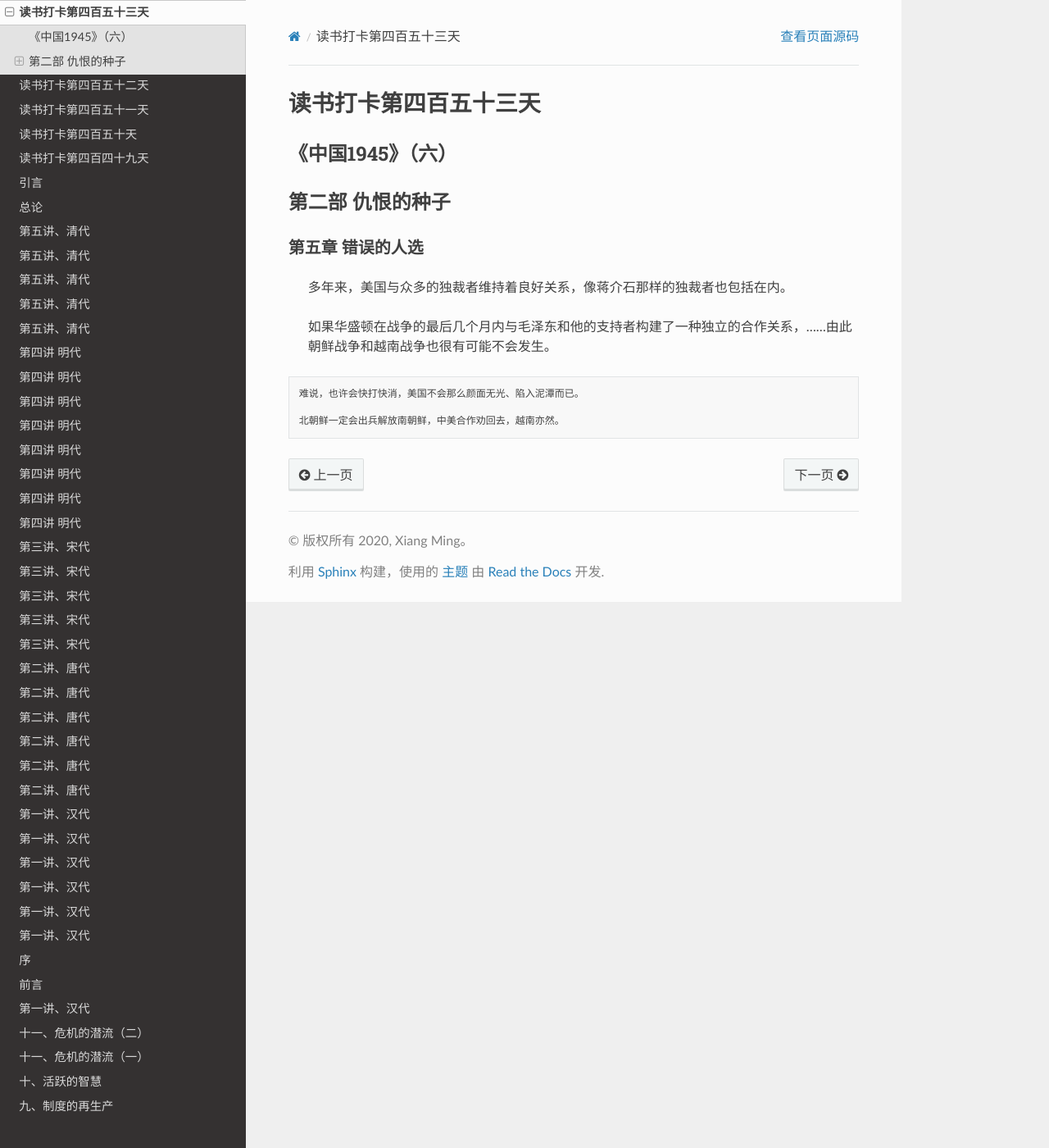
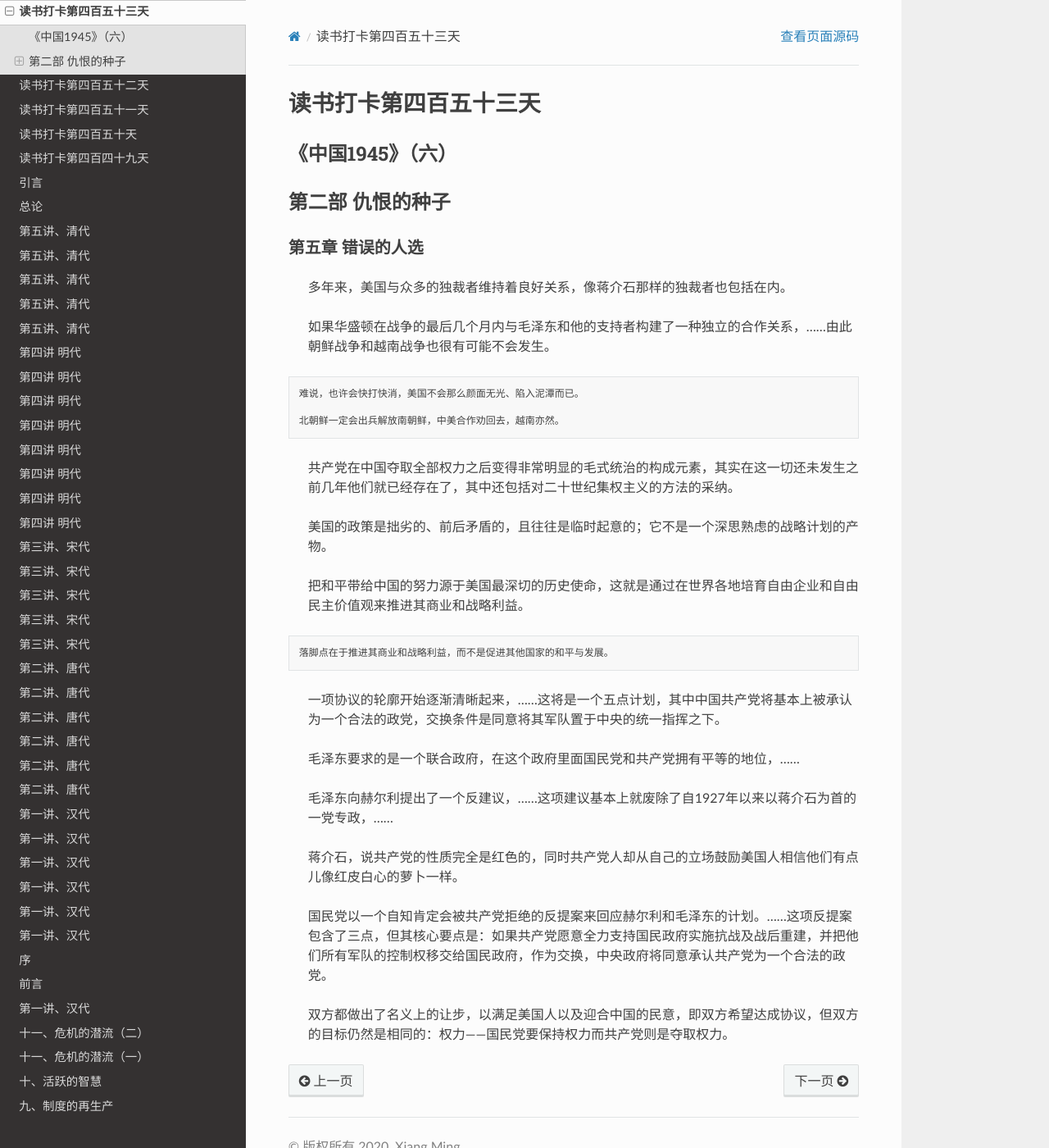
Before and after one commit to xiangming1975/reading, a Sphinx documentation site: the page built from source/2021-10-22.md, in a window 1280 px wide and 1400 px high. Shown: the whole window at 82% size. Built offline with Sphinx 7.4.7 and the Read the Docs theme 2.0.0, drawn with Linux system fonts in a browser that asks for light colours.

Commit message:
中国1945

````diff
--- a/source/2021-10-22.md
+++ b/source/2021-10-22.md
@@ -11,3 +11,22 @@
 
 北朝鲜一定会出兵解放南朝鲜，中美合作劝回去，越南亦然。
 ```
+> 共产党在中国夺取全部权力之后变得非常明显的毛式统治的构成元素，其实在这一切还未发生之前几年他们就已经存在了，其中还包括对二十世纪集权主义的方法的采纳。
+
+> 美国的政策是拙劣的、前后矛盾的，且往往是临时起意的；它不是一个深思熟虑的战略计划的产物。
+
+> 把和平带给中国的努力源于美国最深切的历史使命，这就是通过在世界各地培育自由企业和自由民主价值观来推进其商业和战略利益。
+```
+落脚点在于推进其商业和战略利益，而不是促进其他国家的和平与发展。
+```
+> 一项协议的轮廓开始逐渐清晰起来，……这将是一个五点计划，其中中国共产党将基本上被承认为一个合法的政党，交换条件是同意将其军队置于中央的统一指挥之下。
+
+> 毛泽东要求的是一个联合政府，在这个政府里面国民党和共产党拥有平等的地位，……
+
+> 毛泽东向赫尔利提出了一个反建议，……这项建议基本上就废除了自1927年以来以蒋介石为首的一党专政，……
+
+> 蒋介石，说共产党的性质完全是红色的，同时共产党人却从自己的立场鼓励美国人相信他们有点儿像红皮白心的萝卜一样。
+
+> 国民党以一个自知肯定会被共产党拒绝的反提案来回应赫尔利和毛泽东的计划。……这项反提案包含了三点，但其核心要点是：如果共产党愿意全力支持国民政府实施抗战及战后重建，并把他们所有军队的控制权移交给国民政府，作为交换，中央政府将同意承认共产党为一个合法的政党。
+
+> 双方都做出了名义上的让步，以满足美国人以及迎合中国的民意，即双方希望达成协议，但双方的目标仍然是相同的：权力——国民党要保持权力而共产党则是夺取权力。
````
Also changed, not shown: source/2021-10-23.md (added, +13 -0 lines), source/2021-10-24.md (added, +26 -0 lines), source/2021-10-25.md (added, +16 -0 lines).
